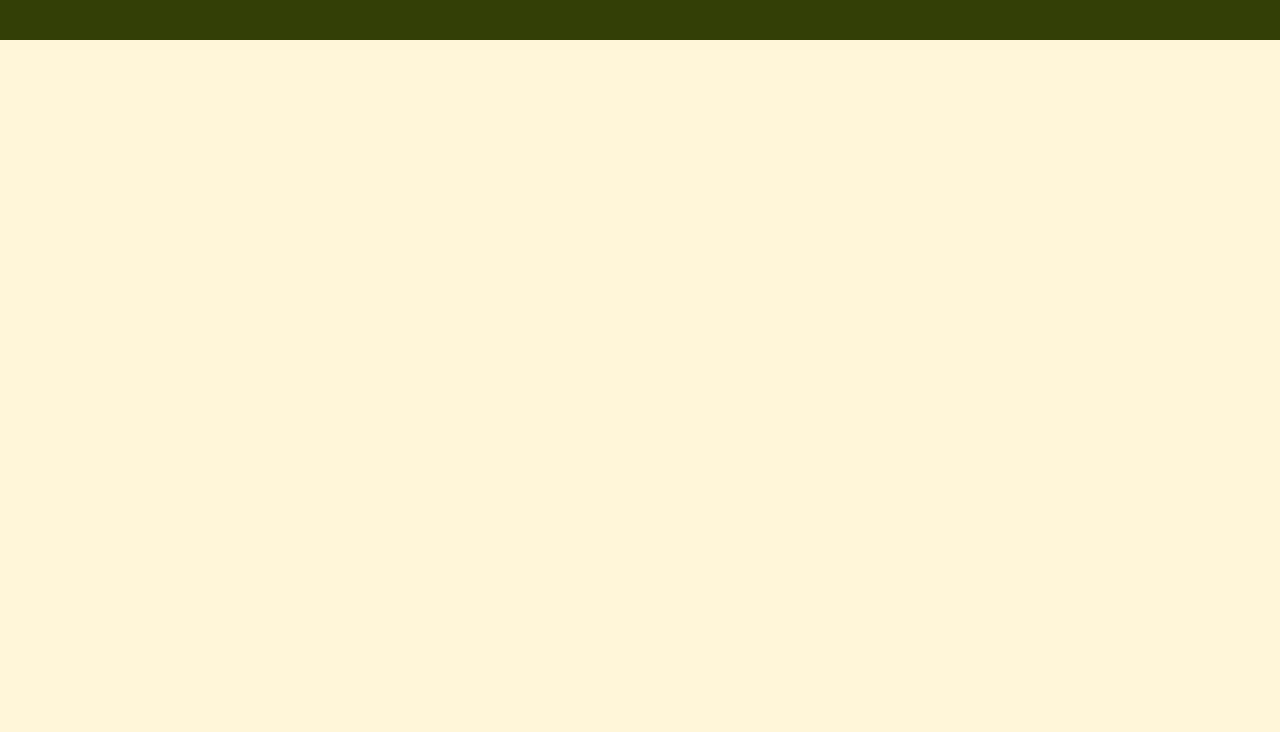
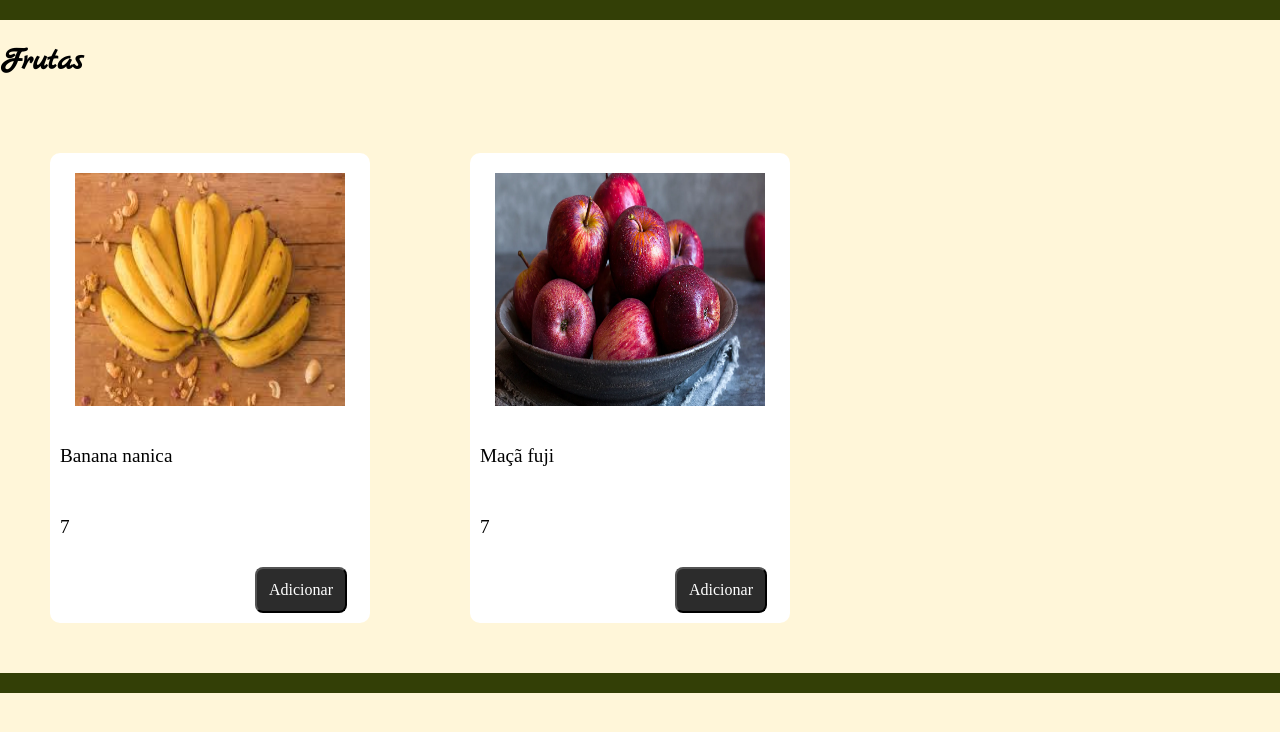
Before and after one commit to camilinhadofivesos/Projeto-de-Pr-tica-2--Semestre, a plain HTML site: page produtos.html in a window 1280 px wide. Drawn offline with Linux system fonts and the light colour scheme; a web font is replaced by a local one.

Commit message:
Alterações na página de produtos

```diff
--- a/produtos.html
+++ b/produtos.html
@@ -4,11 +4,89 @@
     <meta charset="UTF-8">
     <meta name="viewport" content="width=device-width, initial-scale=1.0">
     <link rel="stylesheet" href="style_produtos.css">
+    <script src="https://kit.fontawesome.com/7d8c9004fe.js" crossorigin="anonymous"></script>
+    <link rel="preconnect" href="https://fonts.googleapis.com">
+    <link rel="preconnect" href="https://fonts.gstatic.com" crossorigin>
+    <link href="https://fonts.googleapis.com/css2?family=Seaweed+Script&family=Winky+Sans:ital,wght@0,300..900;1,300..900&display=swap" rel="stylesheet">
+    <link rel="preconnect" href="https://fonts.googleapis.com">
+    <link rel="preconnect" href="https://fonts.gstatic.com" crossorigin>
+    <link href="https://fonts.googleapis.com/css2?family=Seaweed+Script&family=Sedan:ital@0;1&family=Winky+Sans:ital,wght@0,300..900;1,300..900&display=swap" rel="stylesheet">
+    <link rel="preconnect" href="https://fonts.googleapis.com">
+    <link rel="preconnect" href="https://fonts.gstatic.com" crossorigin>
+    <link href="https://fonts.googleapis.com/css2?family=Marck+Script&display=swap" rel="stylesheet">
     <title>Produtos</title>
 </head>
 <body>
     <header></header>
 
+    <main id="principal">
+        <div id="frutas">
+            <div>
+                <h1>Frutas</h1>
+            </div>
+            <div id="cards_frutas">
+                <script>
+                    const frutas = [{
+                        "id":1,
+                        "nome":"banana",
+                        "imagem":"./imagens/banana_nanica.jpg",
+                        "valor":7,
+                        "descricao":"Banana nanica",
+                        "categoria":1},
+                        {"id":2,
+                        "nome":"maca",
+                        "imagem":"./imagens/macas.webp",
+                        "valor":7,
+                        "descricao":"Maçã fuji",
+                        "categoria":1}]
+
+                card = '';
+
+                for (let i = 0; i<frutas.length; i++){
+                    card += `<div class = 'fruta'>`
+                    card += `<img src = '${frutas[i].imagem}'>`
+                    card += `<p>${frutas[i].descricao}</p>`
+                    card += `<p>${frutas[i].valor}</p>`
+                    card += `<button>Adicionar</button>`
+                    card += `</div>`
+                }
+                document.getElementById('cards_frutas').innerHTML = card;
+                </script>
+            </div>
+        </div>
+
+        <div id="vegetais">
+
+        </div>
+
+        <div id="hortaliças">
+            <script>
+                const hortaliças = [
+                        {"id":3,
+                        "nome":"alface",
+                        "imagem":"alface.jpg",
+                        "valor":7,"descricao":"Alface crespa",
+                        "categoria":3},
+                        {"id":4,
+                        "nome":"agriao",
+                        "imagem":"agriao.jpg",
+                        "valor":7,
+                        "descricao":"Agrião",
+                        "categoria":3},
+                        {"id":5,
+                        "nome":"alface",
+                        "imagem":"alface.jpg",
+                        "valor":7,
+                        "descricao":"Alface lisa",
+                        "categoria":3}]
+            </script>
+        </div>
+
+        <div id="prod_animal">
+
+        </div>
+    </main>
+
     <footer></footer>
 </body>
 </html>
--- a/style_produtos.css
+++ b/style_produtos.css
@@ -18,3 +18,43 @@ body{
     background-color: var(--vermelho-claro);
     margin: 0%;
 }
+
+main{
+    font-family: var(--fonte-cursiva);
+}
+
+.fruta>img{
+    height: 300px;
+    width: 270px;
+    margin: 10px auto;
+}
+
+.fruta{
+    display: flex;
+    flex-direction: column;
+    align-items: flex-start;
+    width: 300px;
+    height: 450px;
+    background-color: white;
+    margin: 50px;
+    padding: 10px;
+    gap: 10px;
+    border-radius: 10px;
+    font-family: var(--paragrafos);
+    color: black;
+    font-size: larger;
+}
+
+.fruta>button{
+    background-color: #2c2c2c;
+    color: white;
+    padding: 12px;
+    border-radius: 8px;
+    font-family: var(--paragrafos);
+    font-size: medium;
+    margin-left: 65%;
+}
+
+#cards_frutas{
+    display: flex;
+}
```
Also changed, not shown: index.html (+1 -1 lines), imagens/banana_nanica.jpg (added).
